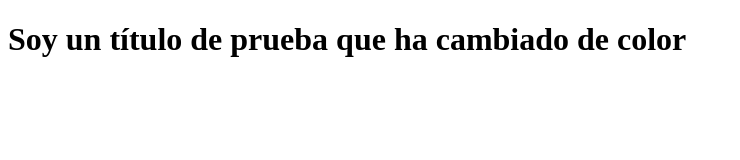
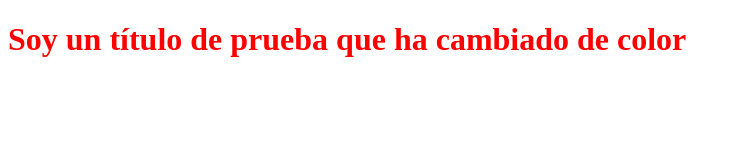
Before and after one commit to elmanza/servers_18135, a website: page public/index.html in a window 1280 px wide. Shown: the whole page, without its empty margins (0-740 px from the left). Drawn offline with Linux system fonts and the light colour scheme.

Commit message:
Fixed bug into color tittle

```diff
--- a/public/index.html
+++ b/public/index.html
@@ -7,6 +7,6 @@
     <title>Document</title>
 </head>
 <body>
-    <h1 style="color: rojo;">Soy un título de prueba que ha cambiado de color</h1>
+    <h1 style="color: red;">Soy un título de prueba que ha cambiado de color</h1>
 </body>
 </html>
```
